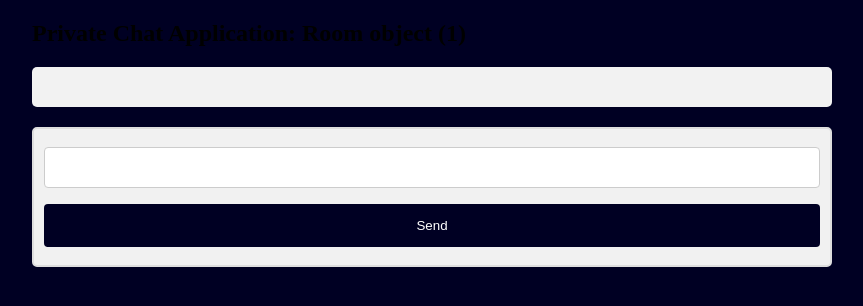
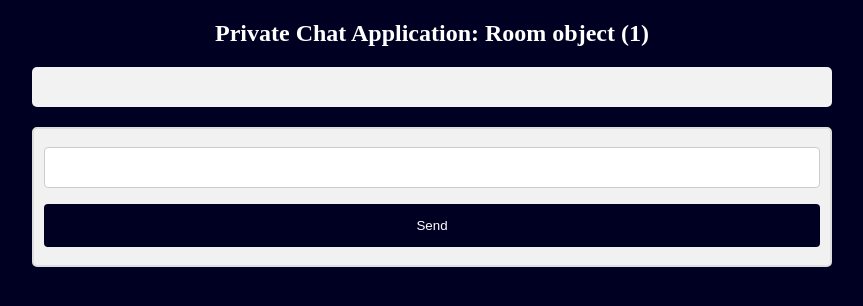
Before and after one commit to iimrx/chat_app, a Django app: template templates/room.html in a window 1280 px wide. Shown: the top 306 px of the page, without its empty margins (208-1071 px from the left). Run offline with Django 3.2, Linux system fonts and the light colour scheme; tables that the repository leaves empty hold one stand-in row (values such as "Sample post"); the template is opened without the code that fills it: values that come from a table or form of the project are taken from there, most other values are stand-ins (such as "Sample title", 1, 10 or a date in 2020); data that the repository does not hold is empty; some libraries are stand-ins or nearby versions.

Commit message:
bug fixing

```diff
--- a/static/css/main.css
+++ b/static/css/main.css
@@ -81,7 +81,7 @@
   margin-bottom: 20px;
 }
 
-white-text {
+.white-text {
   color: #ffffff;
   text-align: center;
 }
```
